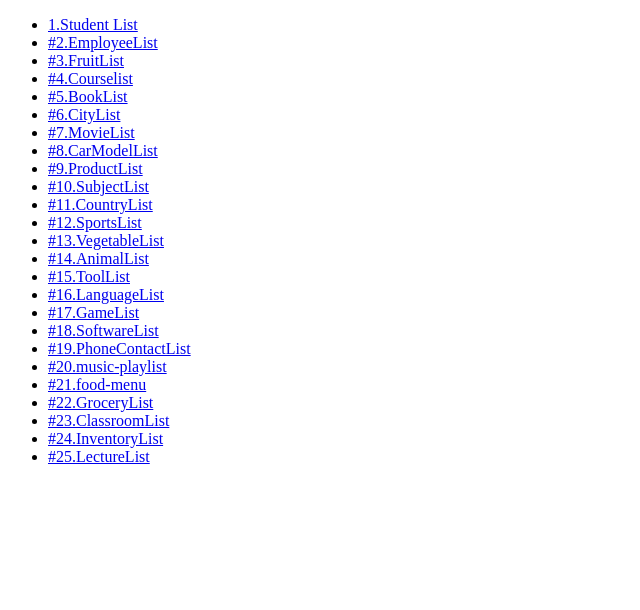
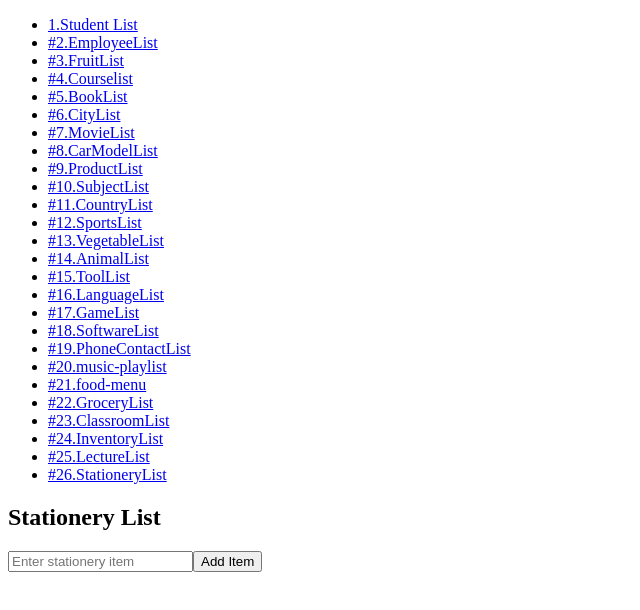
Before and after one commit to ChristineMaitom/AngularDataStructures, an Angular app: page /stationery-list in a window 1280 px wide. Before the commit this address led to /. Shown: the top 610 px of the page, without its empty margins (0-640 px from the left). Built offline with nearby package versions, Linux system fonts and the light colour scheme.

Commit message:
#26 Stationery List

```diff
--- a/src/app/app.component.html
+++ b/src/app/app.component.html
@@ -25,6 +25,7 @@
     <li><a routerLink="classroom-list">#23.ClassroomList</a></li>
     <li><a routerLink="inventory-list">#24.InventoryList</a></li>
     <li><a routerLink="lecture-list">#25.LectureList</a></li>
+    <li><a routerLink="stationery-list">#26.StationeryList</a></li>
 
 
 
--- a/src/app/app.module.ts
+++ b/src/app/app.module.ts
@@ -30,6 +30,7 @@ import {GroceryListComponent} from "./components/grocery-list/grocery-list.compo
 import {ClassroomListComponent} from "./components/classroom-list/classroom-list.component";
 import {InventoryListComponent} from "./components/inventory-list/inventory-list.component";
 import {LectureListComponent} from "./components/lecture-list/lecture-list.component";
+import {StationeryListComponent} from "./components/stationery-list/stationery-list.component";
 
 
 const routes: Routes = [
@@ -58,6 +59,9 @@ const routes: Routes = [
   {path: 'classroom-list', component:ClassroomListComponent},
   {path: 'inventory-list', component:InventoryListComponent},
   {path: 'lecture-list', component:LectureListComponent},
+  {path: 'lecture-list', component:LectureListComponent},
+  {path: 'stationery-list', component:StationeryListComponent},
+
 
 
 ]
@@ -98,6 +102,7 @@ const routes: Routes = [
     ClassroomListComponent,
     InventoryListComponent,
     LectureListComponent,
+    StationeryListComponent,
 
 
   ],
--- /dev/null
+++ b/src/app/components/stationery-list/stationery-list.component.html
@@ -0,0 +1,15 @@
+<div class="stationery-list">
+  <h2>Stationery List</h2>
+
+  <input
+    type="text"
+    [(ngModel)]="stationeryItem"
+    placeholder="Enter stationery item"
+    (keydown.enter)="addStationery()"
+  />
+  <button (click)="addStationery()">Add Item</button>
+
+  <ul>
+    <li *ngFor="let item of stationeryItems">{{ item }}</li>
+  </ul>
+</div>
--- /dev/null
+++ b/src/app/components/stationery-list/stationery-list.component.ts
@@ -0,0 +1,18 @@
+import { Component } from '@angular/core';
+
+@Component({
+  selector: 'app-stationery-list',
+  templateUrl: './stationery-list.component.html',
+  styleUrl: './stationery-list.component.css'
+})
+export class StationeryListComponent {
+  stationeryItem: string = '';
+  stationeryItems: string[] = [];
+
+  addStationery() {
+    if (this.stationeryItem.trim()) {
+      this.stationeryItems.push(this.stationeryItem.trim());
+      this.stationeryItem = ''; // Clear input after adding
+    }
+  }
+}
```
Also changed, not shown: src/app/components/stationery-list/stationery-list.component.css (added), 1 other file (tests, documents, lock files or other folders).
